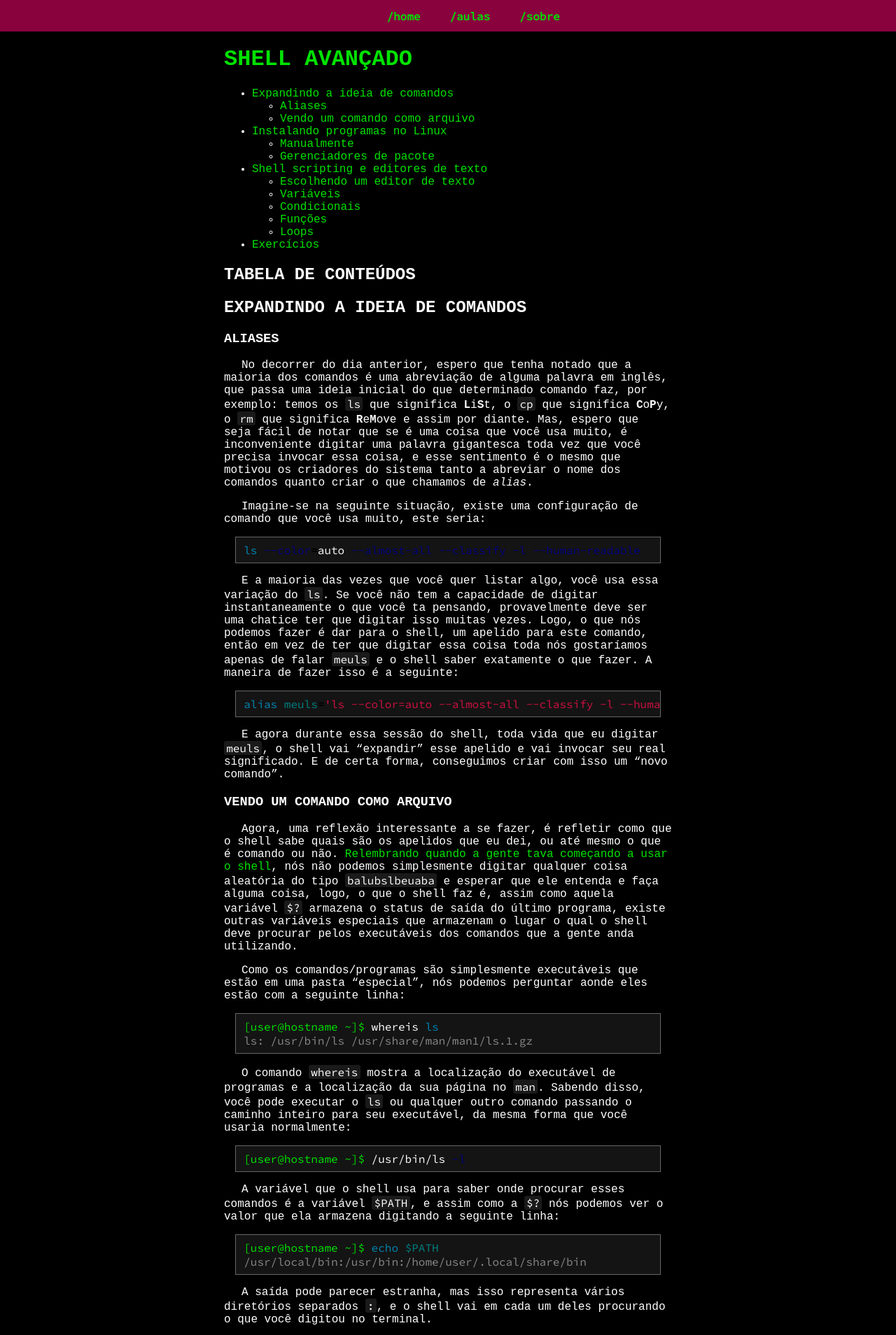
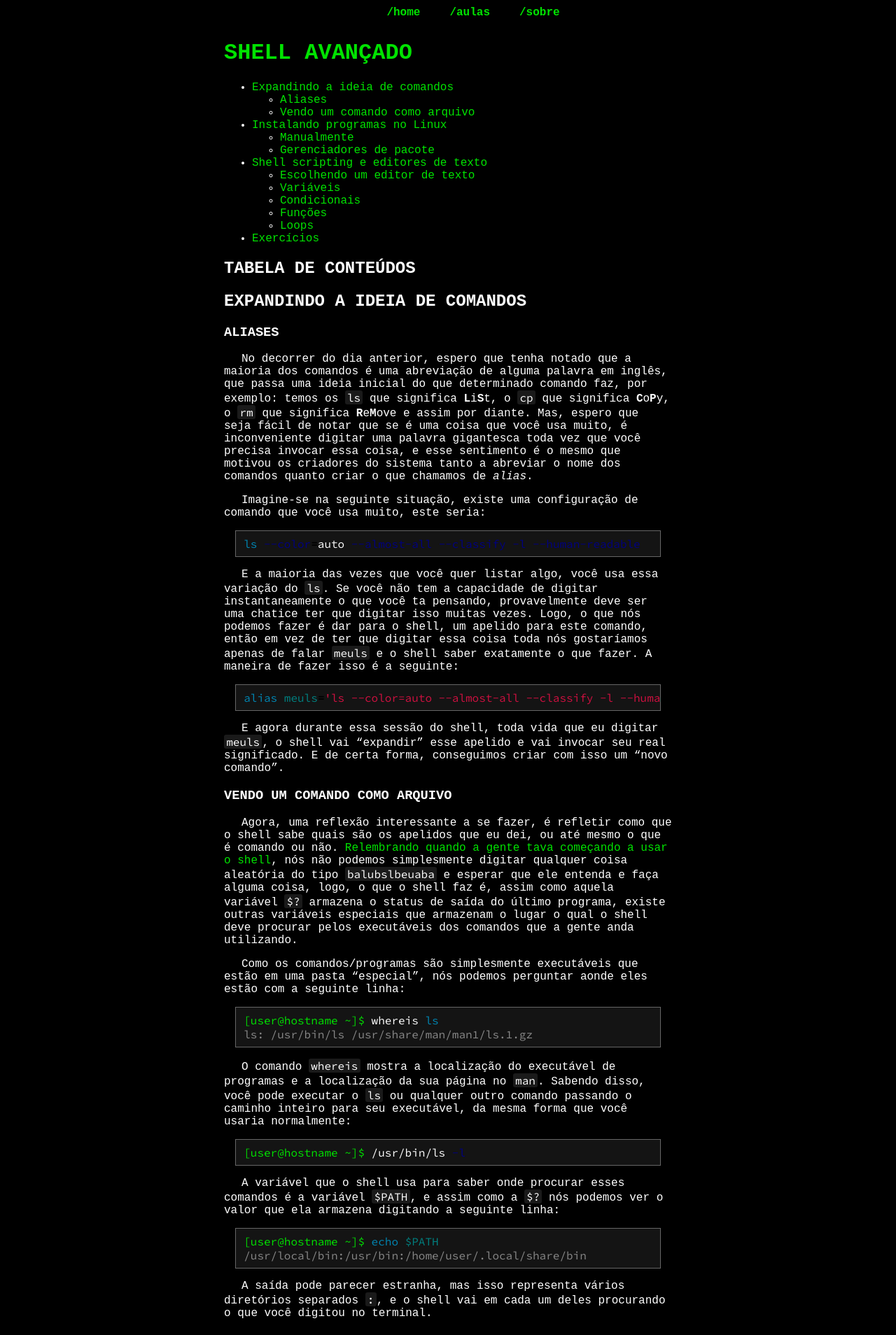
Before and after one commit to PETCC-UFRN/minicurso-linux-git, a Jekyll site: the page built from segundoDia.md, in a window 1280 px wide. Shown: the top 1908 px of the page at 70% size. Built offline with Jekyll 4.4.1, drawn with Linux system fonts in a browser that asks for light colours.

Commit message:
feat(oldschoolnav): mudança de estilo e cor

```diff
--- a/assets/css/styles.css
+++ b/assets/css/styles.css
@@ -24,7 +24,7 @@
     padding: 0;
     background-color: #161824;
 }
-.oldschoolnav,.navgit, .menuPrincipal{
+.navgit, .menuPrincipal{
     font-family: 'Source Code Pro', sans-serif, monospace;
     display: flex;
     justify-content: space-around;
@@ -32,6 +32,8 @@
     background-color: #89023e;
     height: 4vh;
 }
+
+
 .listaNavegacao{
     display: flex;
     list-style: none;
@@ -60,12 +62,11 @@
 /*    border-radius: 3px;*/
 /*}*/
 
-.navgit,
 .oldschoolnav{
     display: flex;
     justify-content: space-around;
     align-items: center;
-    height: 5vh;
+    height: 4vh;
     /*background-color: #00e300;*/
 }
 .oldschoolnav a:hover {
```
